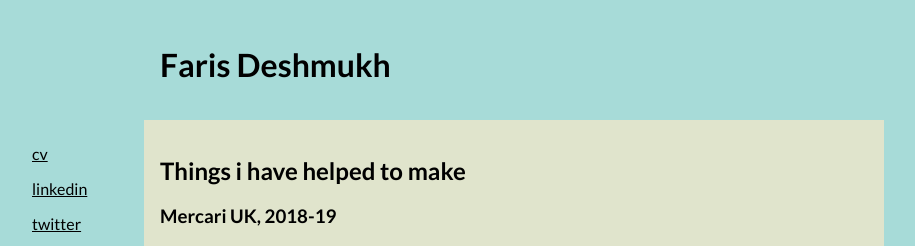
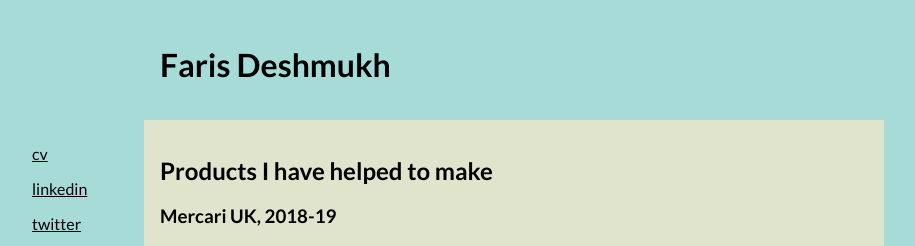
Before and after one commit to farisd/farisdeshmukh, a Next.js app: page /cv in a window 1280 px wide. Shown: the top 246 px of the page, without its empty margins (206-1121 px from the left). Built offline with nearby package versions, Linux system fonts and the light colour scheme.

Commit message:
cv copy update

```diff
--- a/pages/cv.jsx
+++ b/pages/cv.jsx
@@ -2,7 +2,7 @@ import MarkdownContent from '../components/markdownContent';
 import Layout from '../components/Layout';
 
 const summaryCopy = `
-  ## Things i have helped to make
+  ## Products I have helped to make
 `;
 
 const mercariCopy = `
```
